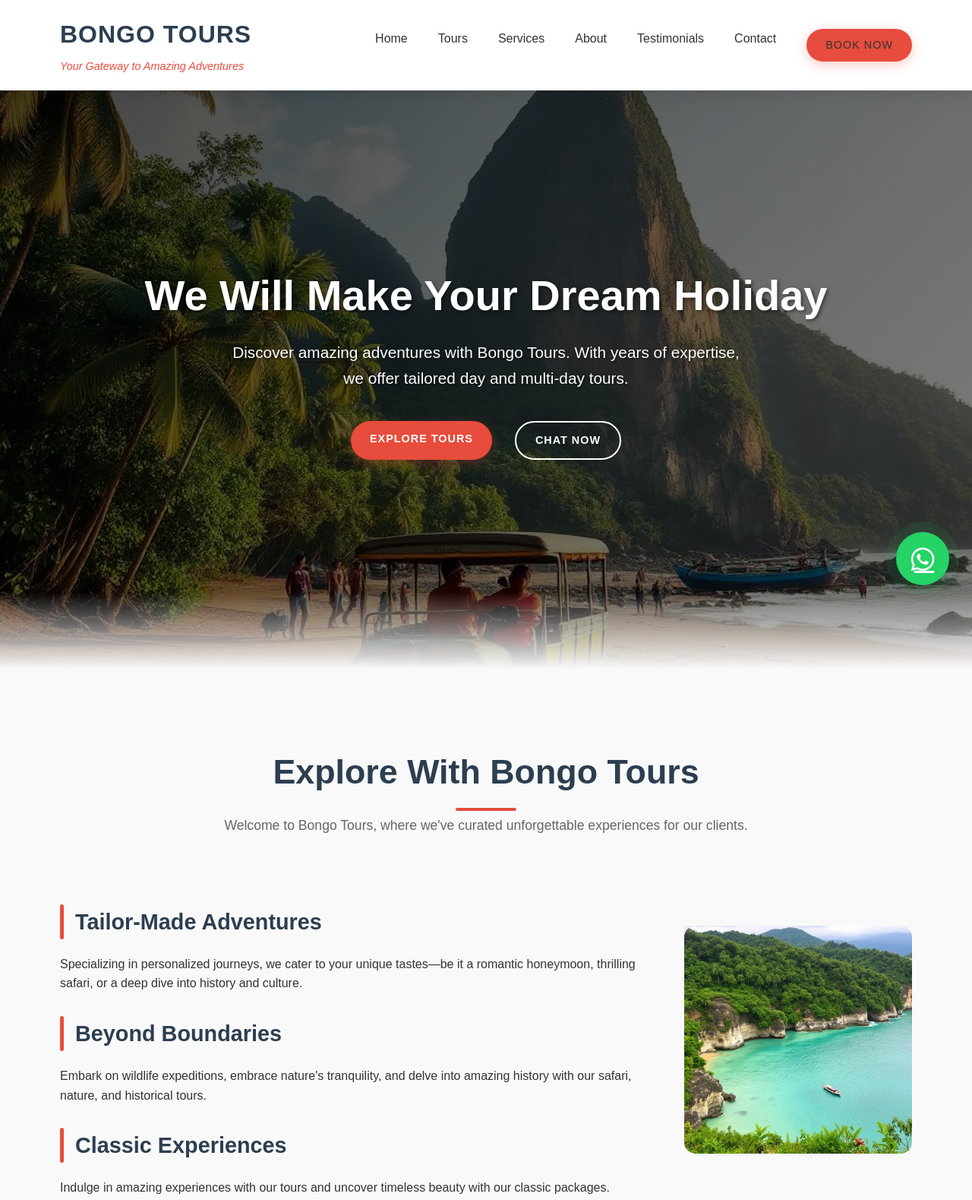
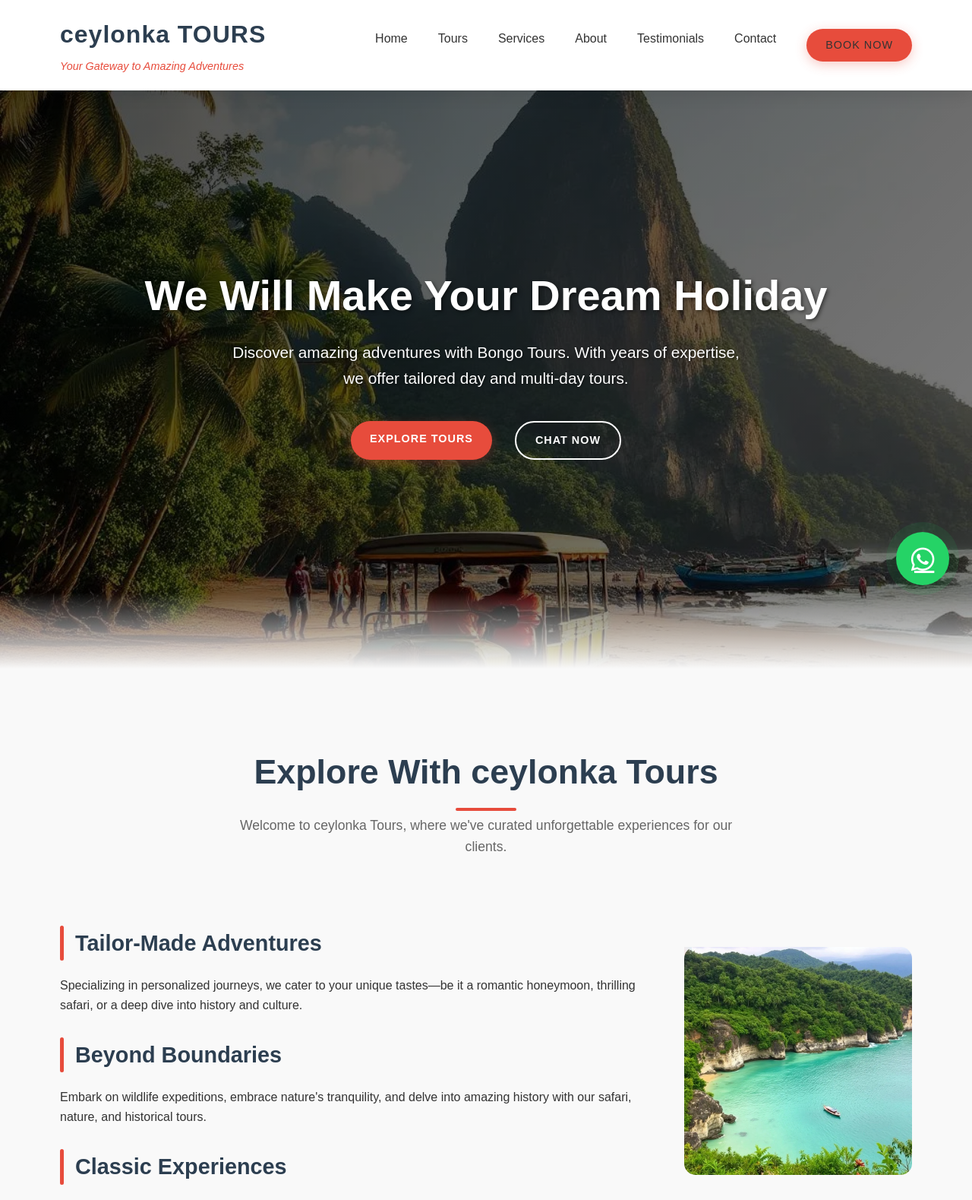
Before and after one commit to Staphanwink/bongo-tours, a plain HTML site: page index.html in a window 1280 px wide. Shown: the top 1579 px of the page at 76% size. Drawn offline with nearby package versions, Linux system fonts and the light colour scheme.

Commit message:
fifth commit

```diff
--- a/index.html
+++ b/index.html
@@ -3,7 +3,7 @@
 <head>
     <meta charset="UTF-8">
     <meta name="viewport" content="width=device-width, initial-scale=1.0">
-    <title>Bongo Tours - Your Gateway to Amazing Adventures</title>
+    <title>ceylonka Tours - Your Gateway to Amazing Adventures</title>
     <link rel="stylesheet" href="css/style.css">
     <link rel="stylesheet" href="https://cdnjs.cloudflare.com/ajax/libs/font-awesome/6.0.0-beta3/css/all.min.css">
     <link rel="stylesheet" href="https://cdnjs.cloudflare.com/ajax/libs/OwlCarousel2/2.3.4/assets/owl.carousel.min.css">
@@ -18,7 +18,7 @@
     <header class="header">
         <div class="container">
             <div class="logo">
-                <h1>BONGO TOURS</h1>
+                <h1>ceylonka TOURS</h1>
                 <p>Your Gateway to Amazing Adventures</p>
             </div>
             <nav class="navbar">
@@ -54,8 +54,8 @@
     <section class="about section-padding" id="about">
         <div class="container">
             <div class="section-header">
-                <h2>Explore With Bongo Tours</h2>
-                <p>Welcome to Bongo Tours, where we've curated unforgettable experiences for our clients.</p>
+                <h2>Explore With ceylonka Tours</h2>
+                <p>Welcome to ceylonka Tours, where we've curated unforgettable experiences for our clients.</p>
             </div>
             <div class="about-content">
                 <div class="about-text">
```
